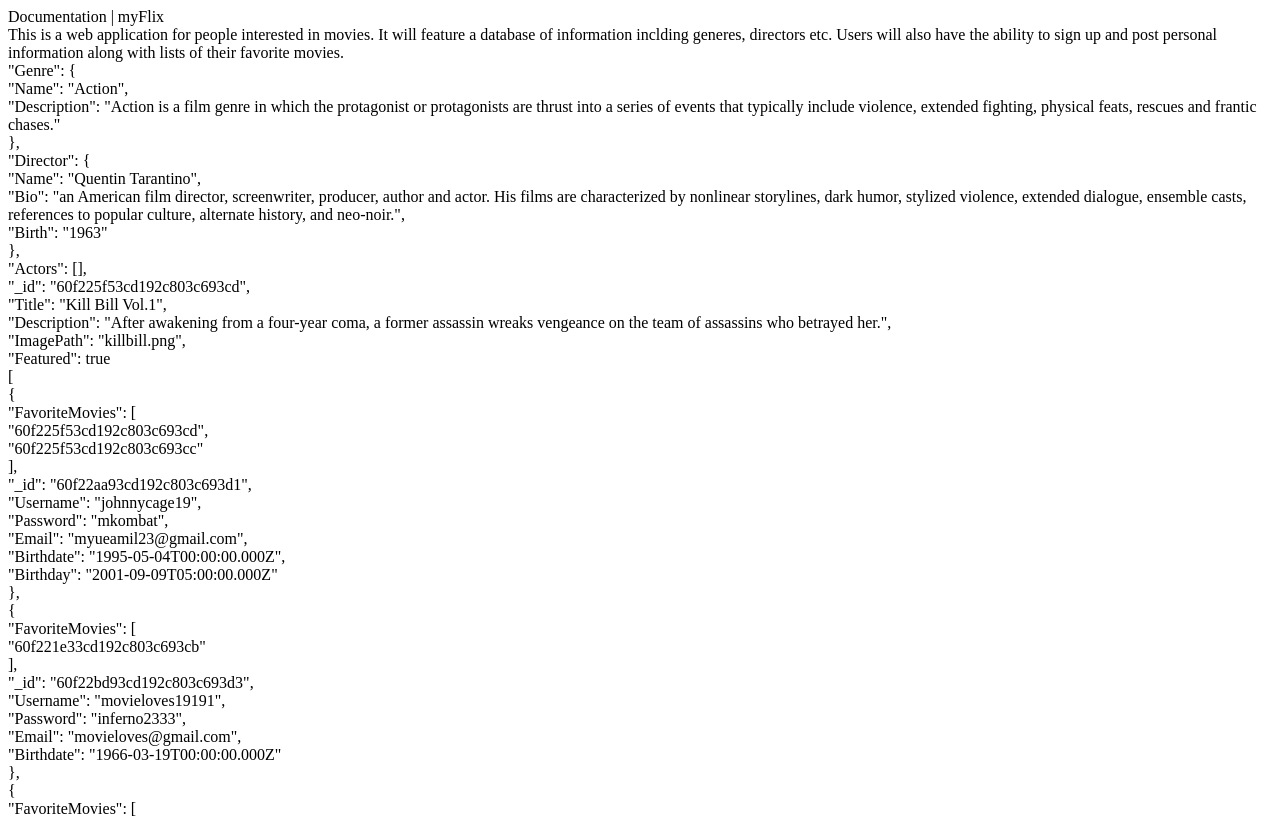
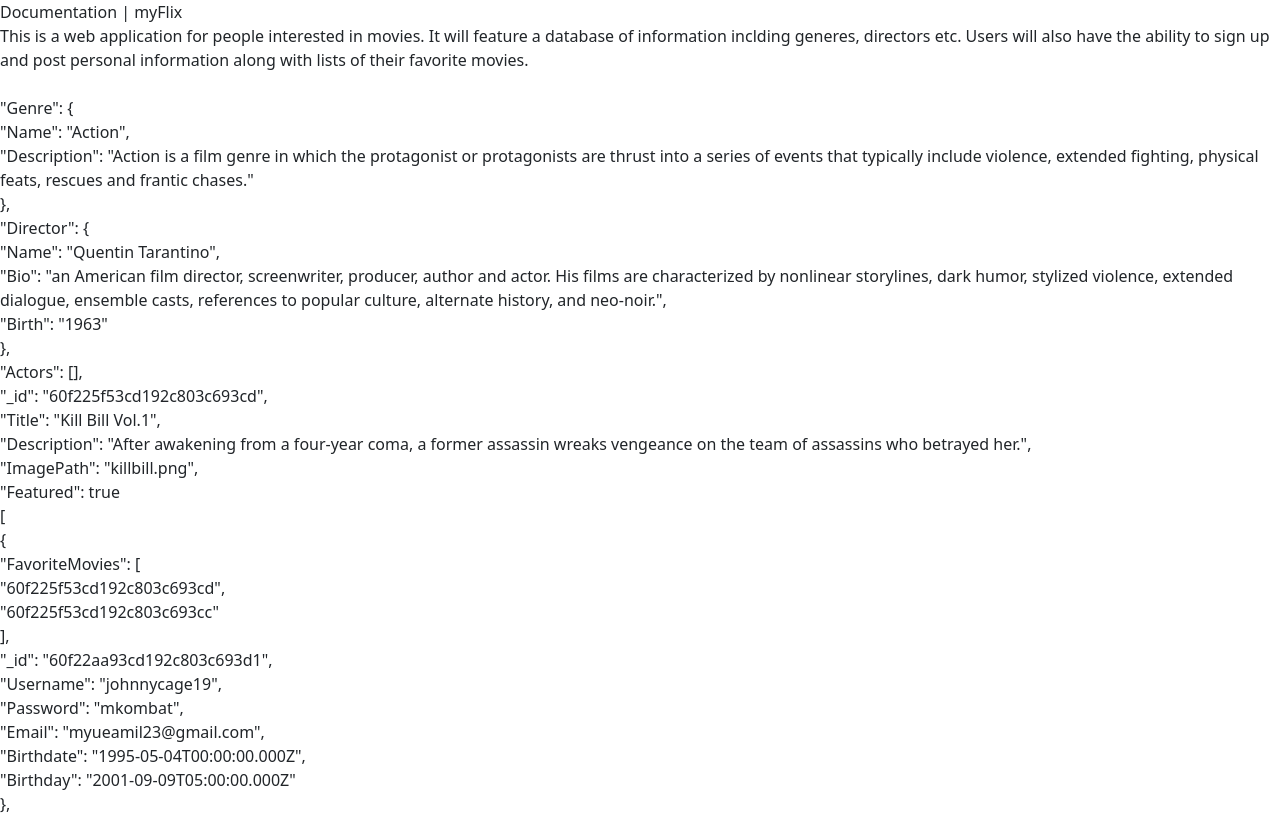
Before and after one commit to NIB-223/movie_api, a website: page public/documentation.html in a window 1280 px wide. Shown: the top 818 px of the page. Drawn offline with nearby package versions, Linux system fonts and the light colour scheme.

Commit message:
Update documentation.html

```diff
--- a/public/documentation.html
+++ b/public/documentation.html
@@ -3,6 +3,7 @@
 <head>
     <meta charset="UTF-8">
     <meta name="viewport" content="width=device-width, initial-scale=1.0">
+    <link href="https://cdn.jsdelivr.net/npm/bootstrap@5.0.2/dist/css/bootstrap.min.css" rel="stylesheet" integrity="sha384-EVSTQN3/azprG1Anm3QDgpJLIm9Nao0Yz1ztcQTwFspd3yD65VohhpuuCOmLASjC" crossorigin="anonymous">
     <title>Documentation</title>
 </head>
 <body>
@@ -11,7 +12,7 @@
     This is a web application for people interested in movies.  It will feature a database of information inclding  generes, directors etc.
     Users will also have the ability to sign up and post personal information along with lists of their favorite movies.
 
-
+  <div class="table-responsive">
     <table>
       <thead>
           <tr>
@@ -298,6 +299,8 @@
           </tr>
       </thead>
   </table>
+  </div>
+
 
 </body>
 </html>
```
Lines whose indentation alone changed are shown as unchanged.
